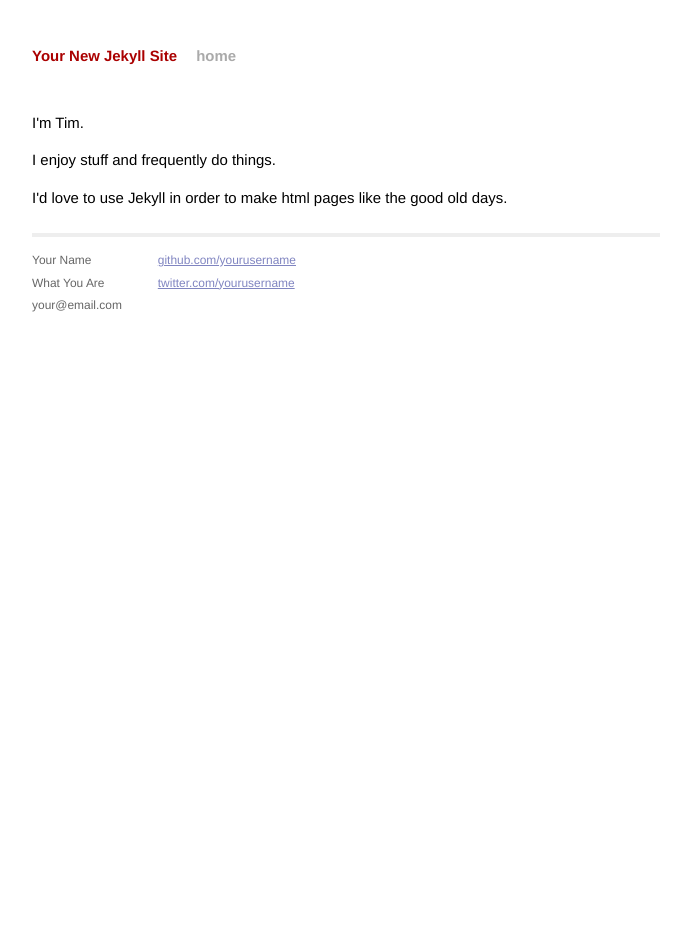
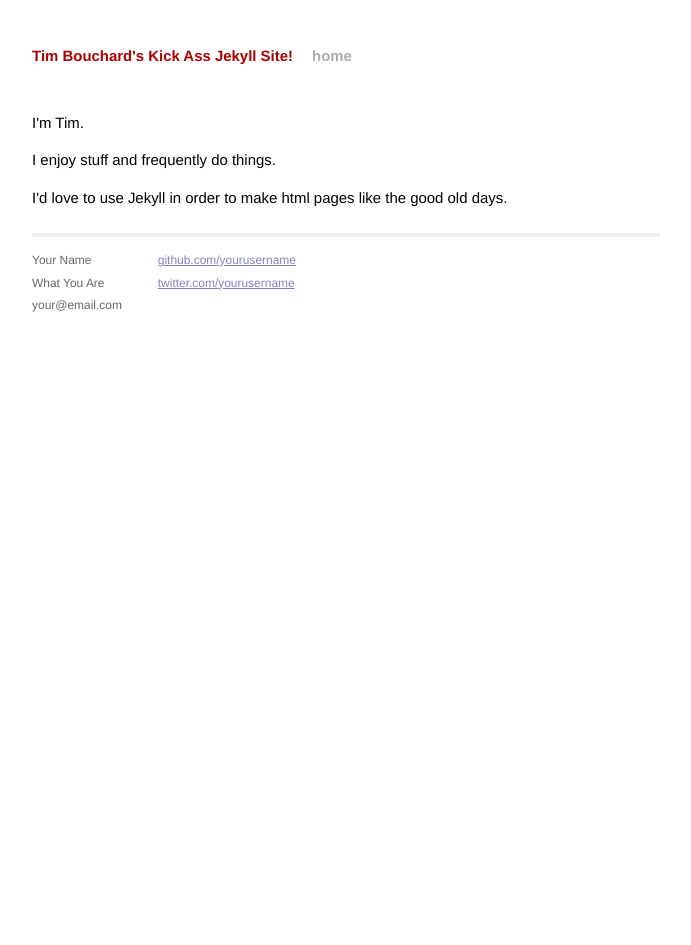
Before and after one commit to timbouchard/timbouchard.github.io, a Jekyll site: the page built from about.html, in a window 1280 px wide. Shown: the whole page, without its empty margins (294-985 px from the left). Built offline with Jekyll 4.4.1, drawn with Linux system fonts in a browser that asks for light colours.

Commit message:
Updated config

```diff
--- a/_config.yml
+++ b/_config.yml
@@ -1,2 +1,2 @@
-name: Your New Jekyll Site
+name: Tim Bouchard's Kick Ass Jekyll Site!
 pygments: true
```
